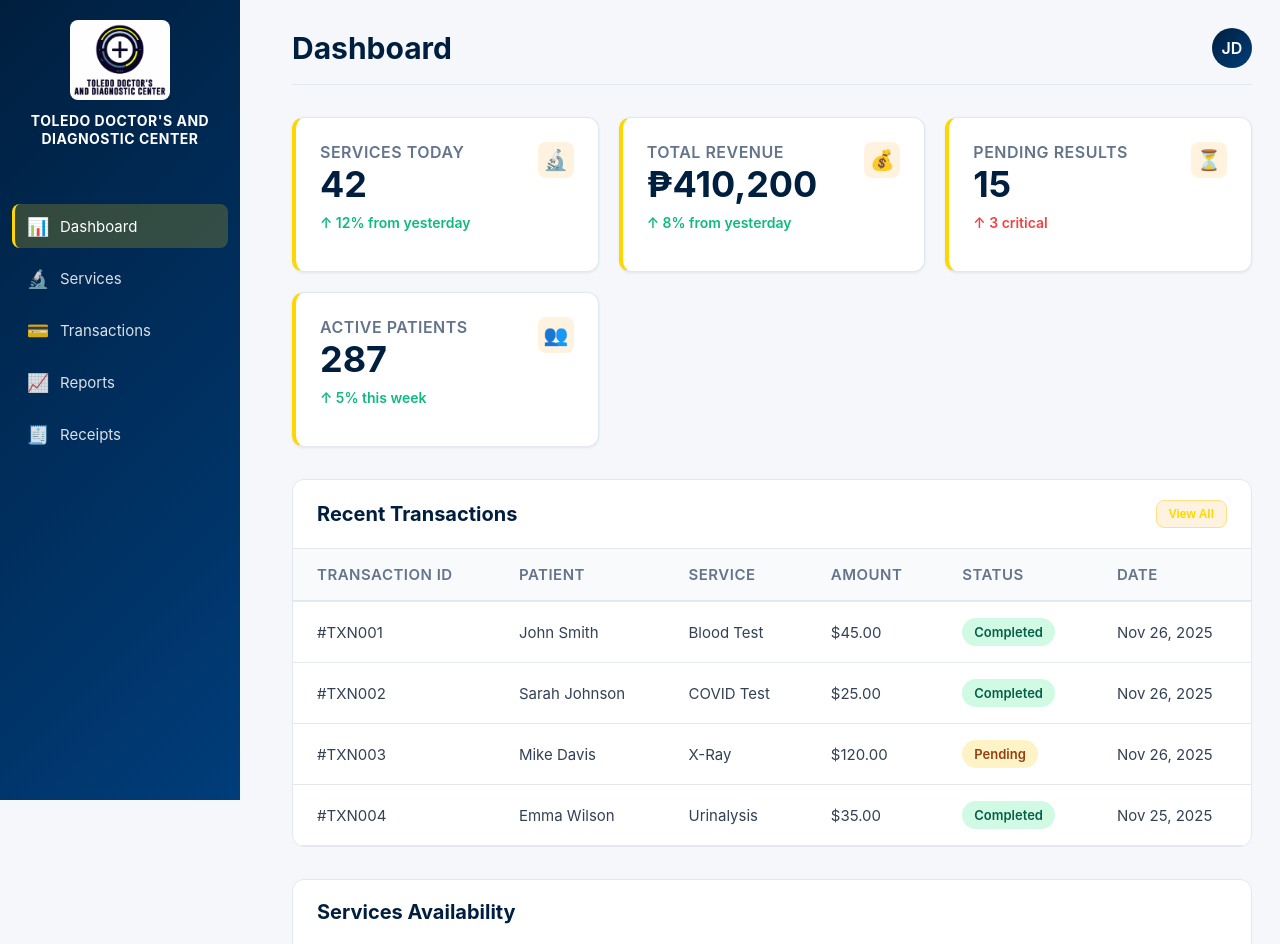
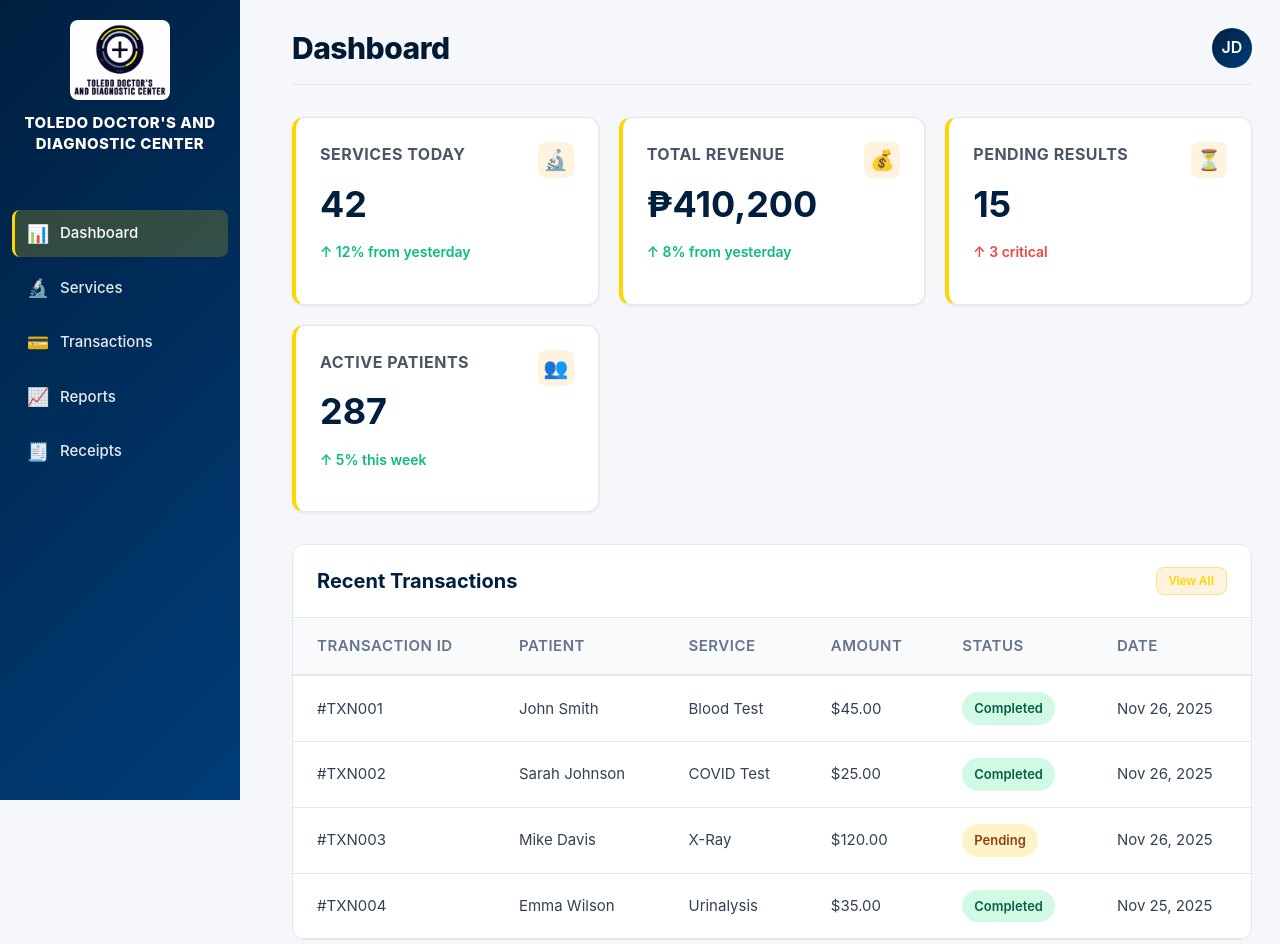
Before and after one commit to JAMESKANEKS/lab, a plain HTML site: page index.html in a window 1280 px wide. Shown: the top 944 px of the page. Drawn offline with Linux system fonts and the light colour scheme.

Commit message:
text bigger

```diff
--- a/styles.css
+++ b/styles.css
@@ -8,6 +8,9 @@ body {
   font-family: -apple-system, BlinkMacSystemFont, "Segoe UI", "Roboto", "Oxygen", "Ubuntu", "Cantarell", sans-serif;
   background-color: #f5f7fa;
   color: #1a202c;
+  -webkit-font-smoothing: antialiased;
+  -moz-osx-font-smoothing: grayscale;
+  line-height: 1.6;
 }
 
 .container {
@@ -70,12 +73,13 @@ body {
 }
 
 .logo-text {
-  font-size: 14px;
-  font-weight: 700;
-  line-height: 1.3;
-  color: white;
+  font-size: 15px;
+  font-weight: 800;
+  line-height: 1.4;
+  color: #ffffff;
   text-transform: uppercase;
   letter-spacing: 0.5px;
+  text-shadow: 0 1px 2px rgba(0, 0, 0, 0.2);
 }
 
 .nav-menu {
@@ -93,10 +97,12 @@ body {
   padding: 12px 16px;
   border-radius: 8px;
   text-decoration: none;
-  color: rgba(255, 255, 255, 0.85);
+  color: rgba(255, 255, 255, 0.9);
   transition: all 0.3s ease;
   cursor: pointer;
   font-size: 15px;
+  font-weight: 500;
+  line-height: 1.5;
 }
 
 .nav-link:hover,
@@ -133,8 +139,11 @@ body {
 
 .page-title {
   font-size: 32px;
-  font-weight: 700;
-  color: #001f3f;
+  font-weight: 800;
+  color: #001a33;
+  letter-spacing: -0.5px;
+  line-height: 1.3;
+  margin: 0;
 }
 
 .user-menu {
@@ -187,10 +196,11 @@ body {
 
 .card-title {
   font-size: 16px;
-  font-weight: 600;
-  color: #64748b;
+  font-weight: 700;
+  color: #4a5568;
   text-transform: uppercase;
   letter-spacing: 0.5px;
+  margin: 0 0 8px 0;
 }
 
 .card-icon {
@@ -408,14 +418,16 @@ select:focus {
 
 .service-name {
   font-weight: 700;
-  color: #001f3f;
-  margin-bottom: 8px;
+  color: #1a202c;
+  font-size: 16px;
+  margin-bottom: 6px;
+  letter-spacing: -0.2px;
 }
 
 .service-price {
   font-size: 18px;
   font-weight: 700;
-  color: #ffd700;
+  color: #2d3748;
   margin-bottom: 8px;
 }
 
```
